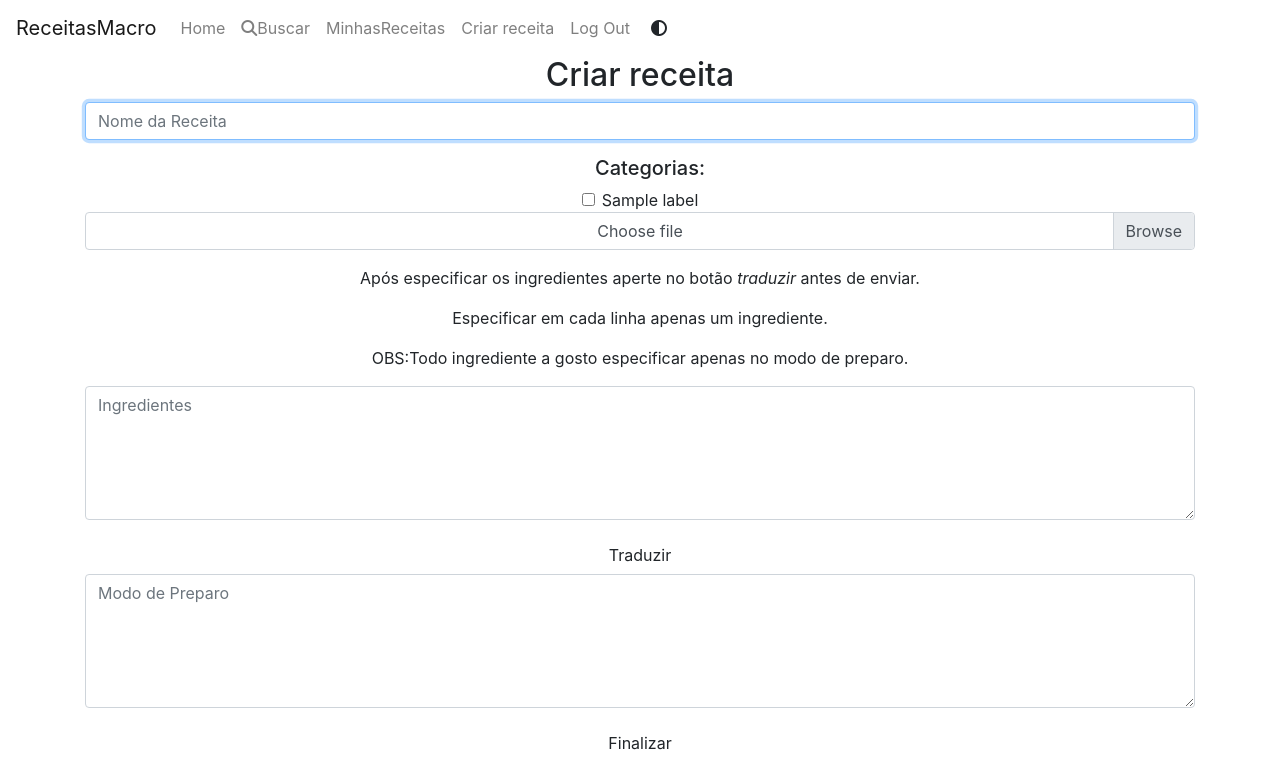
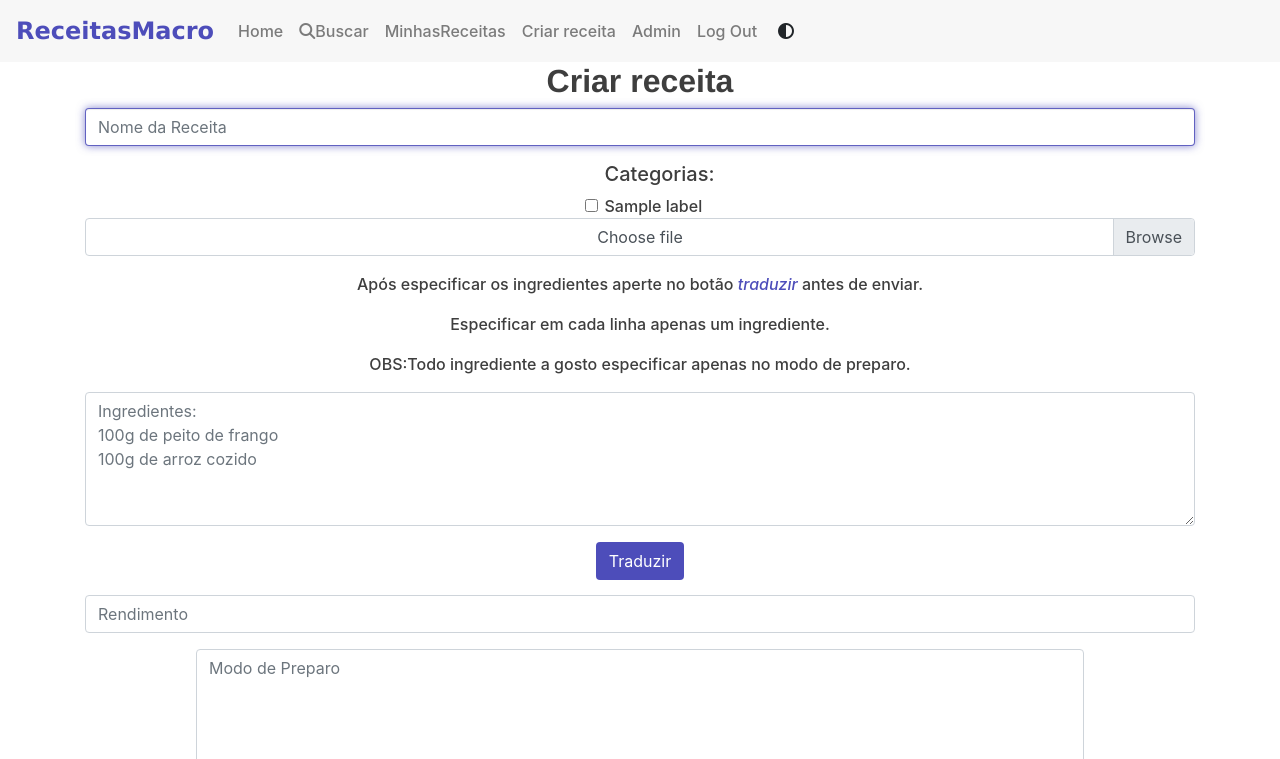
Before and after one commit to Arthur020104/ReceitasMacro, a Django app: page /receita in a window 1280 px wide. Shown: the top 759 px of the page. Run offline with Django 4.2, Linux system fonts and the light colour scheme; a user stored in the database is signed in; tables that the repository leaves empty hold one stand-in row (values such as "Sample post"); parts of the project's set-up code (start-up, migrations or seed data) failed here and were passed over; some libraries are stand-ins or nearby versions.

Commit message:
Arrumando estilizaçao do fullpage() adicionando status da receita de public e rendimento da receita

```diff
--- a/ReceitasMacro/admin.py
+++ b/ReceitasMacro/admin.py
@@ -4,9 +4,10 @@ from django.contrib import admin
 from .models import User,receita, Img, Label
 
 class ListandoReceitas(admin.ModelAdmin):
-    list_display = ('id', 'name','sender')
+    list_display = ('id', 'name','sender','public')
     list_display_links = ('id', 'name')
     search_fields = ['name']
+    list_editable= ['public']
     list_filter= ['label']
     list_per_page= 5
 class ListandoImgs(admin.ModelAdmin):
--- a/ReceitasMacro/static/ReceitasMacro/script.js
+++ b/ReceitasMacro/static/ReceitasMacro/script.js
@@ -83,7 +83,7 @@ function fullpage(receita)
     }
   }
 
-  container_page.innerHTML= "<div class='recipe-info text-center'><h3 class='title-full text-center color'>"+receita.name+"</h3>"+carousel+"<div class='row row-full'><div class='col-sm-2 coluna-full'><p class='text-center color'>Calorias</p><p class='text-center'>"+Number((receita.calorias).toFixed(1))+"</p></div><div class='col-sm-2 coluna-full'><p class='text-center color'>Carboidratos</p><p class='text-center'>"+Number((receita.carboidratos).toFixed(1))+"g</p></div><div class='coluna-full col-sm-2'><p class='text-center color'>Proteínas</p><p class='text-center'>"+Number((receita.proteinas).toFixed(1))+"g</p></div><div class='coluna-full col-sm-2'><p class='text-center color'>Gorduras</p><p class='text-center'>"+Number((receita.gorduras).toFixed(1))+"g</p></div><div class='coluna-full col-sm-2'><p class='text-center color'><i  class='fa-solid fa-heart like color'></i></p><p class='text-center'>"+receita.likes+"</p></div></div></div>";
+  container_page.innerHTML= "<div class='recipe-info text-center'><h3 class='title-full text-center color'>"+receita.name+"</h3>"+carousel+"<div class='row row-full'><div class='col-sm-2 coluna-full'><p class='text-center color'>Calorias</p><p class='text-center'>"+Number((receita.calorias).toFixed(1))+"</p></div><div class='col-sm-2 coluna-full'><p class='text-center color'>Carboidratos</p><p class='text-center'>"+Number((receita.carboidratos).toFixed(1))+"g</p></div><div class='coluna-full col-sm-2'><p class='text-center color'>Proteínas</p><p class='text-center'>"+Number((receita.proteinas).toFixed(1))+"g</p></div><div class='coluna-full col-sm-2'><p class='text-center color'>Gorduras</p><p class='text-center'>"+Number((receita.gorduras).toFixed(1))+"g</p></div><div class='col-sm-2 coluna-full'><p class='text-center color'>Rendimento</p><p class='text-center'>"+receita.rendimento+"</p></div><div class='coluna-full col-sm-2'><p class='text-center color'><i  class='fa-solid fa-heart like color'></i></p><p class='text-center'>"+receita.likes+"</p></div></div></div>";
   ingredientes.innerHTML = "<div class='ingrdients-info text-center'><h3 class='title-full text-center color'>Ingredientes <i class='fa-solid fa-cart-shopping color'></i></h3><p class='text-center text'>"+receita.ingredientes+"</p></div>";
   modopreparo.innerHTML = "<div class='ingrdients-info text-center'><h3 class='title-full text-center color'>Modo de preparo<i class='fa-solid fa-kitchen-set'></i></h3><p class='text-center text'>"+receita.modoPreparo+"</p></div>";
   if(localStorage.getItem("mode")=="dark")
@@ -94,8 +94,13 @@ function fullpage(receita)
   elemento.classList.add('canvas');
   let recipe_info = document.querySelector('.recipe-info');
   recipe_info.appendChild(elemento);
-  criapizza([receita.carboidratos*4,receita.proteinas*4,receita.gorduras*9],elemento);
+  let sender = document.createElement("div");
+  sender.innerHTML = "<p class='text-right'><b class='color'> - </b>Criador: "+receita.sender+"</p>";
+  recipe_info.appendChild(sender);
+  let total = receita.carboidratos*4 + receita.proteinas*4 + receita.gorduras*9
+  criapizza([((receita.carboidratos*4)*100)/total,((receita.proteinas*4)*100)/total,((receita.gorduras*9)*100)/total],elemento);
   document.getElementById('Logo').scrollIntoView({behavior: "smooth"});
+  resizefullpage(window.innerWidth);
 }
 export function alert(message)
 {
@@ -366,8 +371,51 @@ function darkfull()
     {
       ingredientes_info.classList.toggle('textarea-dark')
     });
-  document.querySelectorAll('.col-sm-2').forEach(col=>
+  let col_2 = document.querySelectorAll('.col-sm-2');
+  let col_4 = document.querySelectorAll('.col-sm-4');
+  if(col_2)
+  {
+    col_2.forEach(col=>
+      {
+        col.classList.toggle('col-sm-black')
+      });
+  }
+  if(col_4)
+  {
+    col_4.forEach(col=>
+      {
+        col.classList.toggle('col-sm-black')
+      });
+  }
+}
+window.addEventListener('resize', function(event){
+  let newWidth = window.innerWidth;
+  resizefullpage(newWidth)
+});
+function resizefullpage(newWidth)
+{
+  if(newWidth <= 991 && newWidth > 0)
+  {
+    let col_2 = document.querySelectorAll('.col-sm-2');
+    if(col_2)
     {
-      col.classList.toggle('col-sm-2-black')
-    });
+      col_2.forEach(col=>
+        {
+          col.classList.add('col-sm-4');
+          col.classList.remove('col-sm-2');
+        });
+      }
+  }
+  else
+  {
+    let col_4 = document.querySelectorAll('.col-sm-4');
+    if(col_4)
+    {
+      col_4.forEach(col=>
+        {
+          col.classList.add('col-sm-2');
+          col.classList.remove('col-sm-4');
+        });
+    }
+  }
 }
--- a/ReceitasMacro/static/ReceitasMacro/styles.css
+++ b/ReceitasMacro/static/ReceitasMacro/styles.css
@@ -210,12 +210,11 @@ span
     background-color: #fff;
     padding: 10px!important;
     width: auto!important;
-    border-radius: 8px;
 }
 .row-full
 {
     width: 80%;
-    margin-left: 17%!important;
+    /*margin-left: 17%!important;*/
 }
 .color
 {
@@ -328,7 +327,7 @@ span
     }
 
 }
-@media (max-width:500px)
+@media (max-width:570px)
 {
     .coluna-full
     {
@@ -341,6 +340,7 @@ span
     .row-full
     {
         margin-top: 10px!important;
+        margin-left: 16.5%!important;
     }
     .col-lg-3
     {
@@ -348,7 +348,25 @@ span
         margin-left: 9%!important;
     }
 }
-@media (max-width:1920px) and (min-width:570px)
+@media (max-width:992px) and (min-width:570px)
+{
+    .coluna-full
+    {
+        display:table!important;
+        width: 100%!important;
+        padding:15px!important;
+        margin-right: auto!important;
+        margin-bottom: 10px!important;
+    }
+    .row-full
+    {
+        display: flex!important;
+        margin-top: 10px!important;
+        width: 100%!important;
+        margin-left:.38vw!important;
+    }
+}
+@media (max-width:1920px) and (min-width:992px)
 {
     .coluna-full
     {
@@ -359,10 +377,9 @@ span
     .row-full
     {
         display: flex!important;
-        margin:0!important;
         margin-top: 10px!important;
         width: 103%!important;
-        margin-left:7%!important;
+        margin-left:4.0vw!important;
     }
 }
 .alert-loding
@@ -458,7 +475,12 @@ span
 {
     background-color: #000!important;
 }
-.col-sm-2-black
+.col-sm-2
+{
+    width: 14.666667%!important;
+    flex: 0 0 14.666667%!important;
+}
+.col-sm-black
 {
     background-color: #212121!important;
 }
@@ -587,3 +609,7 @@ canvas
 {
     color: #515151;
 }
+p.text-right
+{
+    margin: 1.5vh 0px 1.5vh 0px;
+}
--- a/ReceitasMacro/templates/ReceitasMacro/editReceita.html
+++ b/ReceitasMacro/templates/ReceitasMacro/editReceita.html
@@ -34,6 +34,9 @@
             </div>
             <button type="button" id="btn_traduzir" class="btn btns_macro">Traduzir</button>
             <div class="form-group">
+                <input required name="rendimento" autocomplete="off" id="rendimento" class="form-control textarea" placeholder="Rendimento"  type="text" autocomplete="off" value="{{receita.rendimento}}">
+            </div>
+            <div class="form-group">
                 <textarea name="modopreparo" autocomplete="off" id="modopreparo_receita" class="form-control textarea" rows="5" placeholder="Modo de Preparo"  type="text" autocomplete="off">{{receita.modoPreparo}}</textarea>
             </div>
             <input type="hidden" name="nutricion" id="nutricion">
--- a/ReceitasMacro/templates/ReceitasMacro/layout.html
+++ b/ReceitasMacro/templates/ReceitasMacro/layout.html
@@ -6,13 +6,13 @@
         <meta http-equiv="X-UA-Compatible" content="IE=edge" />
         <meta name="viewport" content="width=device-width, initial-scale=1.0">
         <link href="https://cdn.dribbble.com/users/4302500/screenshots/9909041/dddddd-01_4x.png" rel="icon">
-        <link href="{% static 'decidir/styles.css' %}" rel="stylesheet">
+        <link href="{% static 'ReceitasMacro/styles.css' %}" rel="stylesheet">
         <script src="https://code.jquery.com/jquery-3.5.1.slim.min.js" integrity="sha384-DfXdz2htPH0lsSSs5nCTpuj/zy4C+OGpamoFVy38MVBnE+IbbVYUew+OrCXaRkfj" crossorigin="anonymous"></script>
         <link rel="stylesheet" href="https://cdn.jsdelivr.net/npm/bootstrap@4.6.1/dist/css/bootstrap.min.css" integrity="sha384-zCbKRCUGaJDkqS1kPbPd7TveP5iyJE0EjAuZQTgFLD2ylzuqKfdKlfG/eSrtxUkn" crossorigin="anonymous">
         <script src="https://cdn.jsdelivr.net/npm/jquery@3.5.1/dist/jquery.slim.min.js" integrity="sha384-DfXdz2htPH0lsSSs5nCTpuj/zy4C+OGpamoFVy38MVBnE+IbbVYUew+OrCXaRkfj" crossorigin="anonymous"></script>
         <script src="https://cdn.jsdelivr.net/npm/bootstrap@4.6.1/dist/js/bootstrap.bundle.min.js" integrity="sha384-fQybjgWLrvvRgtW6bFlB7jaZrFsaBXjsOMm/tB9LTS58ONXgqbR9W8oWht/amnpF" crossorigin="anonymous"></script>
         <script src="https://kit.fontawesome.com/b8f11d1673.js" crossorigin="anonymous"></script>
-        <script type="module" src="{% static 'decidir/script.js' %}"></script>
+        <script type="module" src="{% static 'ReceitasMacro/script.js' %}"></script>
         <title>{% block title %}ReceitasMacro{% endblock %}</title>
     </head>
     <body>
@@ -28,6 +28,9 @@
                 {% if user.is_authenticated %}
                   <a class="nav-item nav-link" href="{% url 'MinhasReceitas' %}">MinhasReceitas</a>
                   <a class="nav-item nav-link" href="{% url 'recipe' %}">Criar receita</a>
+                  {% if user.is_superuser %}
+                    <a class="nav-item nav-link" href="{% url 'admin:index' %}">Admin</a>
+                  {% endif %}
                   <a class="nav-item nav-link" href="{% url 'logout' %}">Log Out</a>
                 {% else %}
                     <a class="nav-item nav-link" href="{% url 'login' %}">Log in</a>
--- a/ReceitasMacro/templates/ReceitasMacro/recipe.html
+++ b/ReceitasMacro/templates/ReceitasMacro/recipe.html
@@ -32,11 +32,14 @@
                 <p>Após especificar os ingredientes aperte no botão <i class="color">traduzir</i> antes de enviar.</p>
                 <p>Especificar em cada linha apenas um ingrediente.</p>
                 <p>OBS:Todo ingrediente a gosto especificar apenas no modo de preparo.</p>
-                <textarea name="foods" id="ingred" autocomplete="off" class="form-control textarea" rows="5" placeholder="Ingredientes"  type="text" autocomplete="off"></textarea>
+                <textarea name="foods" id="ingred" autocomplete="off" class="form-control textarea" rows="5" placeholder='Ingredientes:&#10;100g de peito de frango&#10;100g de arroz cozido'  type="text" autocomplete="off"></textarea>
             </div>
             <button type="button" id="btn_traduzir" class="btn btns_macro">Traduzir</button>
             <div class="form-group">
-                <textarea name="modopreparo" autocomplete="off" id="modopreparo_receita" class="form-control textarea" rows="5" placeholder="Modo de Preparo"  type="text" autocomplete="off"></textarea>
+                <input required name="rendimento" autocomplete="off" id="rendimento" class="form-control textarea" placeholder="Rendimento"  type="text" autocomplete="off">
+            </div>
+            <div class="form-group">
+                <textarea required name="modopreparo" autocomplete="off" id="modopreparo_receita" class="form-control textarea" rows="5" placeholder="Modo de Preparo"  type="text" autocomplete="off"></textarea>
             </div>
             <input type="hidden" name="nutricion" id="nutricion">
             <input id="recipe-make" type="submit" value="Finalizar" class="btn">
--- a/ReceitasMacro/views.py
+++ b/ReceitasMacro/views.py
@@ -1,4 +1,3 @@
-from email import message
 from django.shortcuts import render,get_object_or_404
 from django.contrib.auth import authenticate, login, logout
 from django.db import IntegrityError
@@ -17,7 +16,9 @@ import os
 
 def index(request):
     minute = int(datetime.now().strftime("%M"))
-    receitas = receita.objects.all().order_by('likes').reverse()
+    #
+    receitas = receita.objects.filter(public=True).order_by('likes').reverse()
+    #
     for tms in receitas:
         tms.timestamp = datetime.fromtimestamp(float(tms.timestamp))
     p = Paginator(receitas,6)
@@ -77,7 +78,14 @@ def logout_view(request):
 
 def info(request, content, id):
     if content == "receita":
-        recipe = receita.objects.get(pk=id)
+        #
+        Receita = receita.objects.get(pk=id)
+        if not request.user == Receita.sender:
+            recipe = receita.objects.get(pk=id,public=True)
+        else:
+            recipe = Receita
+        #
+        #recipe = receita.objects.get(pk=id,public=True)
         if not id:
             return JsonResponse(
                 {
@@ -114,8 +122,14 @@ def create_recipe(request):
         imgs = request.FILES.getlist('images')
         name = request.POST["name"]
         modoPreparo = request.POST["modopreparo"]
+        #
+        rendimento = request.POST["rendimento"]
+        #
         nutricion = nutricion.split(",")
-        if not nutricion or not foods or not imgs or not name:
+
+        #
+        if not nutricion or not foods or not imgs or not name or not rendimento:
+        #
             return render(request, "ReceitasMacro/recipe.html", {
                 "message": "Todos os campos precisam ser preenchidos.",
                 "labels": Label.objects.all()
@@ -138,7 +152,9 @@ def create_recipe(request):
                 comidas += '.'
             elif i != (len(translations)-2):
                 comidas += ', '
-        recipe = receita.objects.create(name = name, ingredientes = comidas, calorias = calorias, carboidratos = carboidratos, proteinas = proteinas, gorduras = gorduras, timestamp = datetime.timestamp(datetime.now()), sender = request.user,modoPreparo = modoPreparo,rawingredientes_pt = rawingredientes)
+        #
+        recipe = receita.objects.create(name = name, ingredientes = comidas, calorias = calorias, carboidratos = carboidratos, proteinas = proteinas, gorduras = gorduras, timestamp = datetime.timestamp(datetime.now()), sender = request.user,modoPreparo = modoPreparo,rawingredientes_pt = rawingredientes, rendimento = rendimento)
+        #
         recipe.save()
         for img in imgs:
             image = Img.objects.create(img = img)
@@ -208,7 +224,9 @@ def buscar(request):
         filtro = data.get("filtro","")
         if filtro != "Filtros":
             filtro = Label.objects.get(pk=filtro).id
-        receitas = receita.objects.filter(name__icontains=content)
+        #
+        receitas = receita.objects.filter(name__icontains=content, public=True)
+        #
         receitar = []
         for recepi in receitas:
             filtros = []
@@ -284,6 +302,9 @@ def editreceita(request,id):
         imgs = request.FILES.getlist('images')
         name = request.POST["name"]
         modoPreparo = request.POST["modopreparo"]
+        #
+        rendimento = request.POST["rendimento"]
+        #
         nutricion = nutricion.split(",")
         if not nutricion or not foods or not name:
             return render(request, "ReceitasMacro/editReceita.html", {
@@ -307,6 +328,7 @@ def editreceita(request,id):
                 comidas += ', '
         Receita.name = name
         if not rawingredientes_pt == Receita.rawingredientes_pt:
+            Receita.rawingredientes_pt = rawingredientes_pt
             calorias = float(nutricion[0])
             carboidratos = float(nutricion[1])
             proteinas = float(nutricion[2])
@@ -316,6 +338,9 @@ def editreceita(request,id):
             Receita.carboidratos = carboidratos
             Receita.proteinas = proteinas
             Receita.gorduras = gorduras
+        #
+        Receita.rendimento = rendimento
+        #
         Receita.timestamp = datetime.timestamp(datetime.now())
         Receita.modoPreparo = modoPreparo
         if imgs:
```
Also changed, not shown: ReceitasMacro/models.py (+10 -1 lines).
